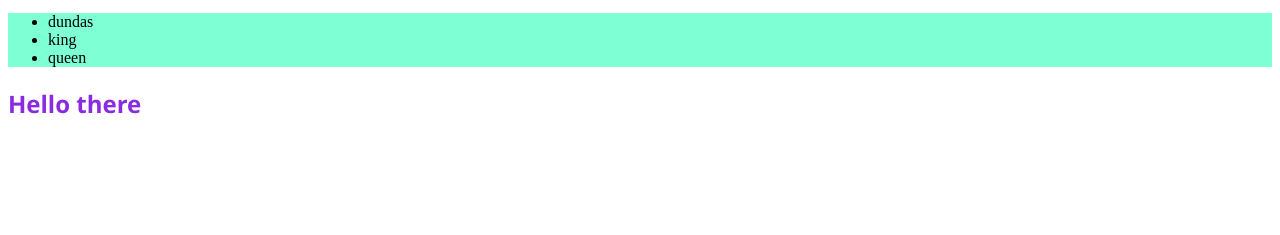
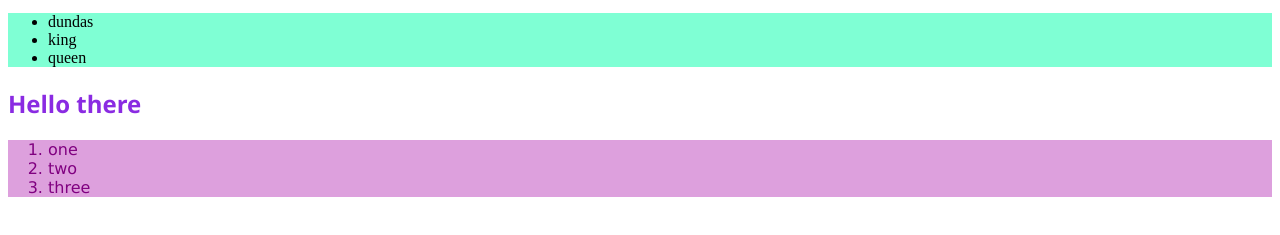
Before and after one commit to DDubov/collaboration, a plain HTML site: page index.html in a window 1280 px wide. Shown: the part 135-370 px from the top of the page. Drawn offline with Linux system fonts and the light colour scheme.

Commit message:
purple number list

```diff
--- a/index.html
+++ b/index.html
@@ -18,5 +18,10 @@
     </ul>
 
     <h2>Hello there</h2>
+    <ol>
+        <li>one</li>
+        <li>two</li>
+        <li>three</li>
+    </ol>
 </body>
 </html>
--- a/styles/styles.css
+++ b/styles/styles.css
@@ -14,3 +14,12 @@ h2 {
     color: blueviolet;
     font-weight: bold;
 }
+
+ol {
+    font-family: 'Lucida Sans', 'Lucida Sans Regular', 'Lucida Grande', 'Lucida Sans Unicode', Geneva, Verdana, sans-serif;
+    background: plum;
+}
+
+ol li{
+    color: purple;
+}
```
